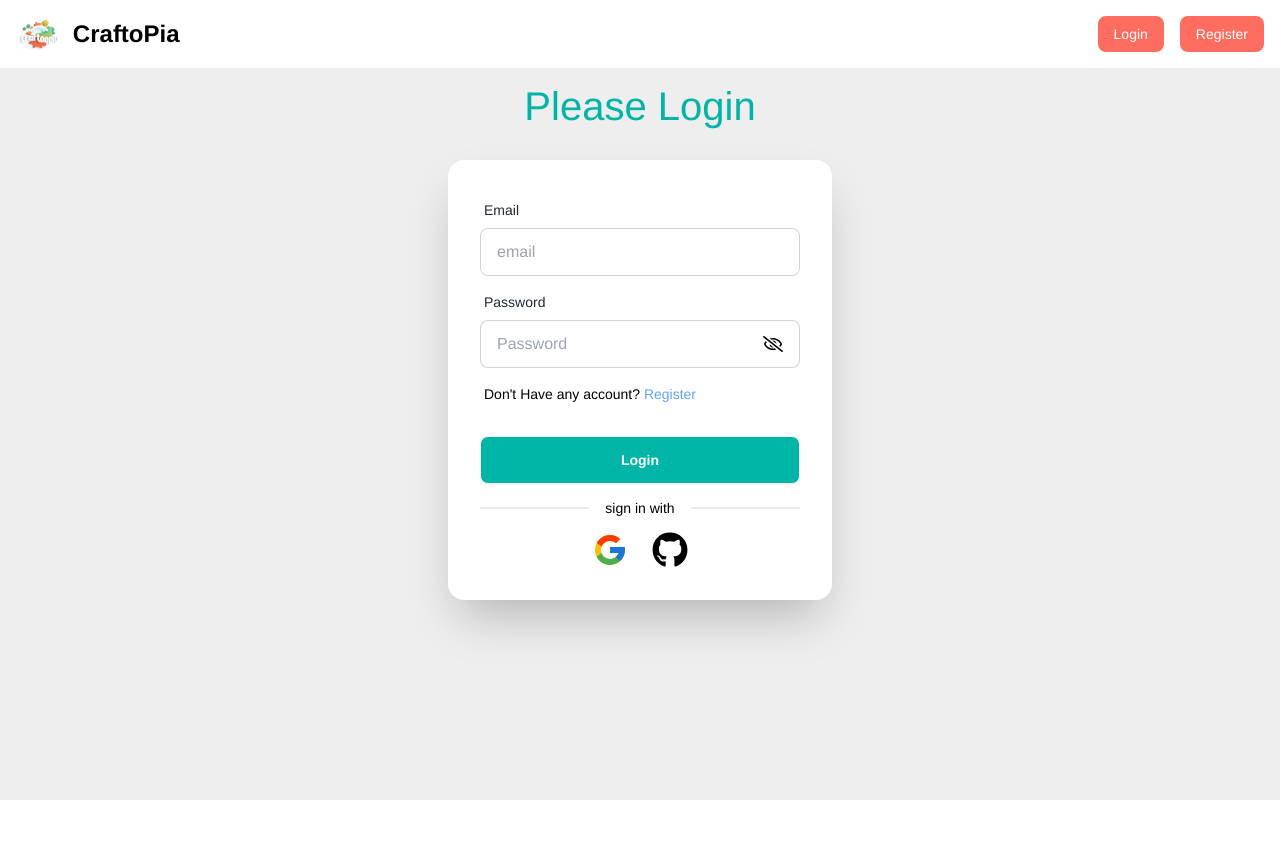
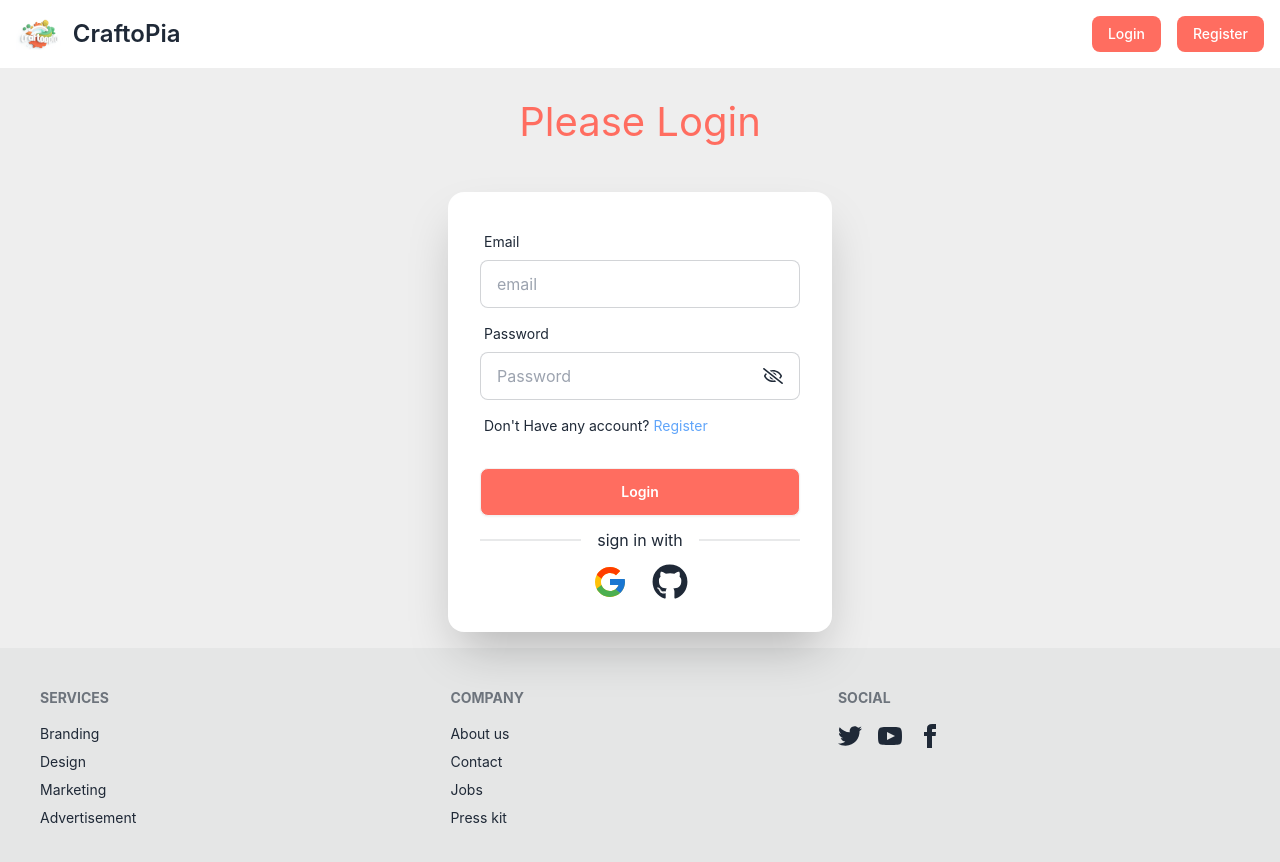
Before and after one commit to Fahim-Prodhan/art-craft-client, a React (Vite) app: page /login in a window 1280 px wide. Shown: the top 862 px of the page. Before the commit the page ends 800 px from the top, so only its background shows below. Built offline with nearby package versions, Linux system fonts and the light colour scheme; no server answers.

Commit message:
Add Craft Page Design Complete

```diff
--- a/src/components/navbar/Navbar.jsx
+++ b/src/components/navbar/Navbar.jsx
@@ -38,7 +38,7 @@
         <NavLink
           to="/AddCraft"
           style={({ isActive }) => ({
-            color: isActive ? "#2861fd" : "#ffff",
+            color: isActive ? "#FF6D60" : "#ffff",
             background: isActive ? "transparent" : "transparent",
           })}
         >
@@ -49,7 +49,7 @@
         <NavLink
           to="/myArtList"
           style={({ isActive }) => ({
-            color: isActive ? "#2861fd" : "#ffff",
+            color: isActive ? "#FF6D60" : "#ffff",
             background: isActive ? "transparent" : "transparent",
           })}
         >
@@ -74,12 +74,14 @@
           </Link>
           <div className="flex md:order-2 space-x-3 md:space-x-0 rtl:space-x-reverse">
             <div className="md:flex gap-4 hidden">
+              <Link to='/login'>
                 <button
                   type="button"
                   className="text-white bg-[#FF6D60] hover:bg-[#ff988f] focus:ring-4 focus:outline-none font-medium rounded-lg text-sm px-4 py-2 text-center "
                 >
                   Login
                 </button>
+              </Link>
               <button
                 type="button"
                 className="text-white bg-[#FF6D60] hover:bg-[#ff988f] focus:ring-4 focus:outline-none font-medium rounded-lg text-sm px-4 py-2 text-center "
--- /dev/null
+++ b/src/components/navbar/footer/Footer.jsx
@@ -0,0 +1,64 @@
+import React from "react";
+
+const Footer = () => {
+  return (
+    <div>
+      <footer className="footer p-10 bg-base-300 text-base-content">
+        <nav>
+          <h6 className="footer-title">Services</h6>
+          <a className="link link-hover">Branding</a>
+          <a className="link link-hover">Design</a>
+          <a className="link link-hover">Marketing</a>
+          <a className="link link-hover">Advertisement</a>
+        </nav>
+        <nav>
+          <h6 className="footer-title">Company</h6>
+          <a className="link link-hover">About us</a>
+          <a className="link link-hover">Contact</a>
+          <a className="link link-hover">Jobs</a>
+          <a className="link link-hover">Press kit</a>
+        </nav>
+        <nav>
+          <h6 className="footer-title">Social</h6>
+          <div className="grid grid-flow-col gap-4">
+            <a>
+              <svg
+                xmlns="http://www.w3.org/2000/svg"
+                width="24"
+                height="24"
+                viewBox="0 0 24 24"
+                className="fill-current"
+              >
+                <path d="M24 4.557c-.883.392-1.832.656-2.828.775 1.017-.609 1.798-1.574 2.165-2.724-.951.564-2.005.974-3.127 1.195-.897-.957-2.178-1.555-3.594-1.555-3.179 0-5.515 2.966-4.797 6.045-4.091-.205-7.719-2.165-10.148-5.144-1.29 2.213-.669 5.108 1.523 6.574-.806-.026-1.566-.247-2.229-.616-.054 2.281 1.581 4.415 3.949 4.89-.693.188-1.452.232-2.224.084.626 1.956 2.444 3.379 4.6 3.419-2.07 1.623-4.678 2.348-7.29 2.04 2.179 1.397 4.768 2.212 7.548 2.212 9.142 0 14.307-7.721 13.995-14.646.962-.695 1.797-1.562 2.457-2.549z"></path>
+              </svg>
+            </a>
+            <a>
+              <svg
+                xmlns="http://www.w3.org/2000/svg"
+                width="24"
+                height="24"
+                viewBox="0 0 24 24"
+                className="fill-current"
+              >
+                <path d="M19.615 3.184c-3.604-.246-11.631-.245-15.23 0-3.897.266-4.356 2.62-4.385 8.816.029 6.185.484 8.549 4.385 8.816 3.6.245 11.626.246 15.23 0 3.897-.266 4.356-2.62 4.385-8.816-.029-6.185-.484-8.549-4.385-8.816zm-10.615 12.816v-8l8 3.993-8 4.007z"></path>
+              </svg>
+            </a>
+            <a>
+              <svg
+                xmlns="http://www.w3.org/2000/svg"
+                width="24"
+                height="24"
+                viewBox="0 0 24 24"
+                className="fill-current"
+              >
+                <path d="M9 8h-3v4h3v12h5v-12h3.642l.358-4h-4v-1.667c0-.955.192-1.333 1.115-1.333h2.885v-5h-3.808c-3.596 0-5.192 1.583-5.192 4.615v3.385z"></path>
+              </svg>
+            </a>
+          </div>
+        </nav>
+      </footer>
+    </div>
+  );
+};
+
+export default Footer;
--- a/src/layouts/root/Root.jsx
+++ b/src/layouts/root/Root.jsx
@@ -1,11 +1,13 @@
 import { Outlet } from "react-router-dom";
 import Navbar from "../../components/navbar/Navbar";
+import Footer from "../../components/navbar/footer/Footer";
 
 const Root = () => {
     return (
-        <div>
+        <div className="bg-[#eee]">
             <Navbar></Navbar>
             <Outlet></Outlet>
+            <Footer></Footer>
         </div>
     );
 };
--- /dev/null
+++ b/src/pages/addCraft/AddCraft.jsx
@@ -0,0 +1,129 @@
+import React from "react";
+
+const AddCraft = () => {
+  return (
+    <div className="max-w-sm px-6 md:max-w-3xl md:px-8 lg:max-w-6xl mx-auto lg:mt-12">
+      <div className="bg-[#F4F3F0] md:px-32 md:py-16 text-center">
+        <h1 className="font-rancho  text-5xl">Add Craft Items</h1>
+
+        <form  className="card-body grid grid-cols-2">
+          <div className="form-control">
+            <label className="label">
+              <span className="label-text">Image</span>
+            </label>
+            <input
+              type="text"
+              name="image"
+              placeholder="Enter Image Url"
+              className="input"
+              required
+            />
+          </div>
+          <div className="form-control">
+            <label className="label">
+              <span className="label-text">Item Name</span>
+            </label>
+            <input
+              type="text"
+              name="item_name"
+              placeholder="Enter Item Name"
+              className="input "
+              required
+            />
+          </div>
+          <div className="form-control">
+            <label className="label">
+              <span className="label-text">Subcategory Name</span>
+            </label>
+            <input
+              type="text"
+              name=" subcategory_name"
+              placeholder="Enter Subcategory Name"
+              className="input "
+              required
+            />
+          </div>
+          <div className="form-control">
+            <label className="label">
+              <span className="label-text">Short Description</span>
+            </label>
+            <input
+              type="text"
+              name="short_description"
+              placeholder="Enter Short Description"
+              className="input "
+              required
+            />
+          </div>
+          <div className="form-control">
+            <label className="label">
+              <span className="label-text">Price</span>
+            </label>
+            <input
+              type="text"
+              name="price"
+              placeholder="Enter Price"
+              className="input "
+              required
+            />
+          </div>
+          <div className="form-control">
+            <label className="label">
+              <span className="label-text">Rating</span>
+            </label>
+            <input
+              type="text"
+              name="rating"
+              placeholder="Enter Rating"
+              className="input "
+              required
+            />
+          </div>
+          <div className="form-control">
+            <label className="label">
+              <span className="label-text">Stock Status</span>
+            </label>
+            <input
+              type="text"
+              name="stock_status"
+              placeholder="Enter Stock Status"
+              className="input "
+              required
+            />
+          </div>
+          <div className="form-control">
+            <label className="label">
+              <span className="label-text">User Email</span>
+            </label>
+            <input
+              type="text"
+              name="user_email"
+              placeholder="Enter User Email"
+              className="input "
+              required
+            />
+          </div>
+          <div className="form-control col-span-2">
+            <label className="label">
+              <span className="label-text">User Name</span>
+            </label>
+            <input
+              type="text"
+              name="user_name"
+              placeholder="Enter User Name"
+              className="input "
+              required
+            />
+          </div>
+          <div className="form-control mt-6 col-span-2">
+            <button type="submit" className="btn bg-[#D2B48C]">
+              Add
+            </button>
+          </div>
+        </form>
+      </div>
+    </div>
+  );
+};
+
+export default AddCraft;
--- a/src/pages/home/Home.jsx
+++ b/src/pages/home/Home.jsx
@@ -5,6 +5,9 @@
     return (
         <div>
            <Banner></Banner>
+           <div className="max-w-sm px-6 md:max-w-3xl md:px-8 lg:max-w-6xl mx-auto lg:mt-12">
+
+           </div>
         </div>
     );
 };
--- a/src/pages/home/banner/styles.css
+++ b/src/pages/home/banner/styles.css
@@ -7,14 +7,6 @@
     height: 100%;
   }
 
-  body {
-    background: #eee;
-    font-family: Helvetica Neue, Helvetica, Arial, sans-serif;
-    font-size: 14px;
-    color: #000;
-    margin: 0;
-    padding: 0;
-  }
 
   .swiper {
     width: 100%;
--- a/src/pages/login/Login.jsx
+++ b/src/pages/login/Login.jsx
@@ -117,12 +117,12 @@
     return (
         <div>
             <Helmet>
-                <title>EstateHive | Login</title>
+                <title>CraftoPia | Login</title>
             </Helmet>
-            <div className="text-center py-2">
-                <h1 className="text-[40px] text-[#00b5a5]">Please Login</h1>
+            <div className="text-center pt-6">
+                <h1 className="text-[40px] text-[#FF6D60]">Please Login</h1>
             </div>
-            <div className="">
+            <div className="max-w-sm px-6 md:max-w-3xl md:px-8 lg:max-w-6xl mx-auto lg:mt-6">
                 <div className="hero-content flex-col lg:flex-row-reverse">
                     <div className="card shrink-0 w-full max-w-sm shadow-2xl bg-base-100">
                         <form onSubmit={handleSingInUser} className="card-body">
@@ -144,7 +144,7 @@
                                     <p className="pt-2 text-sm">Don't Have any account? <span className="text-blue-400"><Link to='/register'>Register</Link></span></p>
                                 </label>
                                 <div className="form-control mt-6">
-                                    <button type="submit" className="btn bg-[#00b5a5] text-white">Login</button>
+                                    <button type="submit" className="btn bg-[#FF6D60] text-white">Login</button>
                                 </div>
                                 <div className="divider"> sign in with</div>
                                 <div className="flex justify-center gap-6">
--- a/src/pages/register/Register.jsx
+++ b/src/pages/register/Register.jsx
@@ -70,12 +70,12 @@
     return (
         <div>
             <Helmet>
-                <title>EstateHive | Register</title>
+                <title>CraftoPia | Register</title>
             </Helmet>
-            <div className="text-center my-3">
-                <h1 className="text-[40px] text-[#00b5a5]">Register</h1>
+            <div className="text-center">
+                <h1 className="text-[40px] mt-6 text-[#FF6D60]">Register</h1>
             </div>
-            <div className="">
+            <div className="max-w-sm px-6 md:max-w-3xl md:px-8 lg:max-w-6xl mx-auto lg:mt-6">
                 <div className="hero-content flex-col lg:flex-row-reverse">
                     <div className="card shrink-0 w-full max-w-sm shadow-2xl bg-base-100">
                         <form onSubmit={handleRegister} className="card-body">
@@ -110,7 +110,7 @@
                                 </label>
                             </div>
                             <div className="form-control mt-6">
-                                <button type="submit" className="btn bg-[#00b5a5] text-white">Create an account</button>
+                                <button type="submit" className="btn bg-[#FF6D60] text-white">Create an account</button>
                             </div>
                         </form>
                     </div>
--- a/src/routes/Routes.jsx
+++ b/src/routes/Routes.jsx
@@ -5,6 +5,7 @@
 import Home from "../pages/home/Home";
 import Login from "../pages/login/Login";
 import Register from "../pages/register/Register";
+import AddCraft from "../pages/addCraft/AddCraft";
 
 
 
@@ -26,6 +27,10 @@
             path:'/register',
             element:<Register></Register>
         },
+        {
+            path:'/addCraft',
+            element:<AddCraft></AddCraft>
+        },
       ]
     },
   ]);
```
Lines whose indentation alone changed are shown as unchanged.
